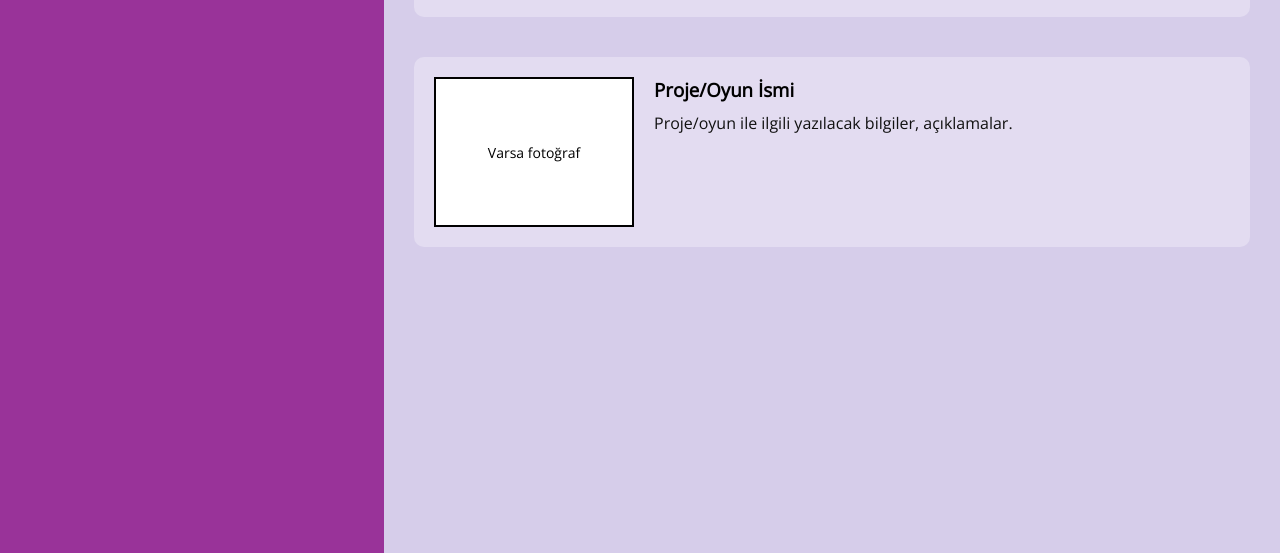
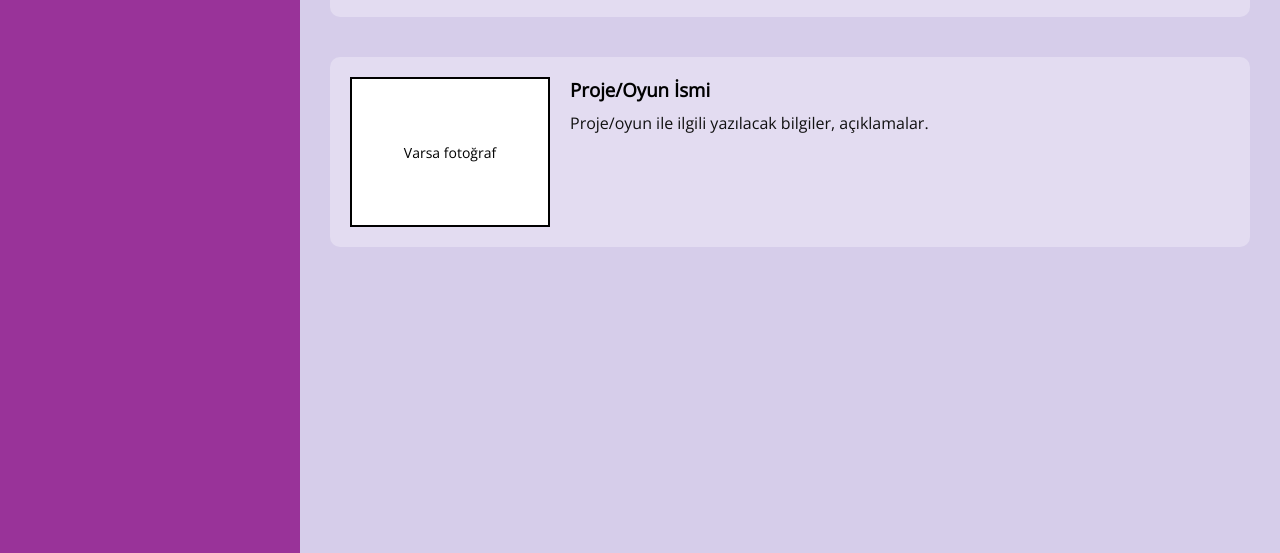
Before and after one commit to Gokayy1/Gokayy1.github.io, a plain HTML site: page index.html in a window 1280 px wide. Shown: the part 247-800 px from the top of the page. Drawn offline with nearby package versions, Linux system fonts and the light colour scheme.

Commit message:
Update style.css

```diff
--- a/style.css
+++ b/style.css
@@ -17,17 +17,17 @@ html, body {
   position: fixed;
   left: 0;
   top: 0;
-  width: 30%;
+  width: 300px;
   height: 100vh;
   background-color: #993399;
   color: white;
-  padding: 40px;
+  padding: 40px 30px;
   overflow: hidden;
 }
 
 /* SAĞ PANEL */
 .content {
-  margin-left: 30%; /* sidebar kadar sola boşluk bırak */
+  margin-left: 300px; /* Sidebar kadar boşluk bırakıyoruz */
   height: 100vh;
   background-color: #d6cdea;
   display: flex;
```
